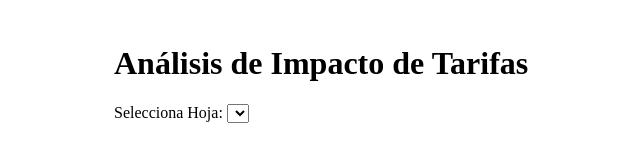
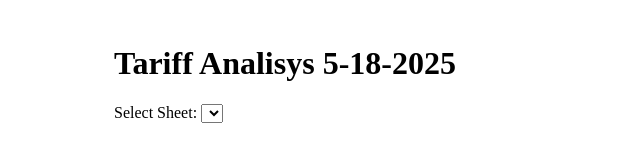
Before and after one commit to feliperojas/SH-Tariffs, a plain HTML site: page index.html in a window 1280 px wide. Shown: the whole page, without its empty margins (126-766 px from the left). Drawn offline with nearby package versions, Linux system fonts and the light colour scheme.

Commit message:
Update index.html

```diff
--- a/index.html
+++ b/index.html
@@ -4,12 +4,12 @@
   <meta charset="UTF-8" />
   <meta name="viewport" content="width=device-width, initial-scale=1.0"/>
   <link rel="stylesheet" href="style.css" />
-  <title>Análisis de Tarifas</title>
+  <title>Tariff Analisys</title
 </head>
 <body>
   <div class="container">
-    <h1>Análisis de Impacto de Tarifas</h1>
-    <label for="sheet-select">Selecciona Hoja:</label>
+    <h1>Tariff Analisys 5-18-2025</h1>
+    <label for="sheet-select">Select Sheet:</label>
     <select id="sheet-select"></select>
     <canvas id="bar-chart"></canvas>
   </div>
```
